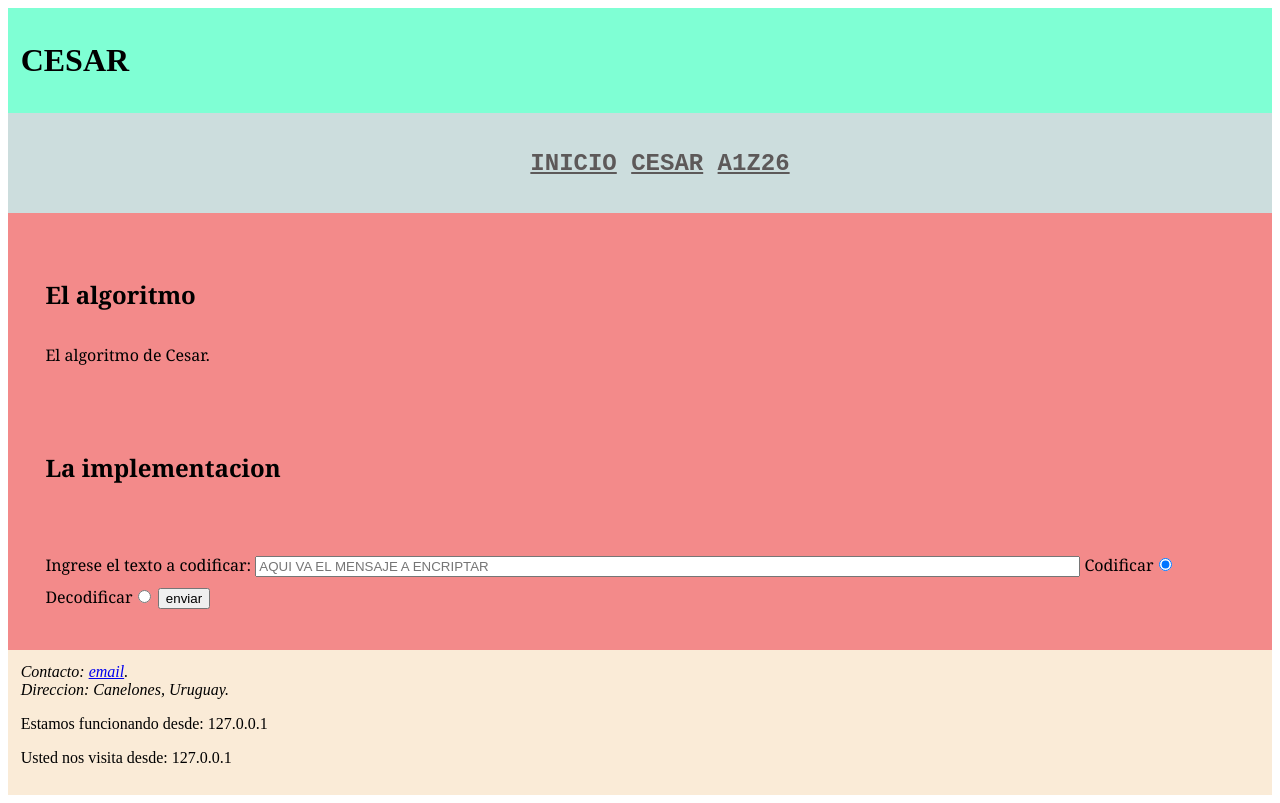
After one commit to jucaacuna/pwebinet, a PHP site: page /cesar.php in a window 1280 px wide. The commit adds this page. Run offline with PHP 8.4, Linux system fonts and the light colour scheme.

Commit message:
Se modifica header para que quede contenido en uno generico reutilizable. Los title de las paginas quedan definidos como variables para reutilizarlos en el header. Se agrega pagina para cifrado cesar.

```diff
--- /dev/null
+++ b/cesar.php
@@ -0,0 +1,37 @@
+<!DOCTYPE html>
+<html lang="es">
+<head>
+    <?php require 'miHead.php'; ?>
+    <title><?php echo $titulo="CESAR"?></title>
+</head>
+
+<?php require_once 'miMenu.php'; ?>
+<main>
+		<article>
+			<h2>El algoritmo</h2>
+			<p>El algoritmo de Cesar.</p>
+		</article>
+
+		<article>
+			<h2>La implementacion</h2>
+            <p> </p>
+
+		</article>
+        <article>
+        <form method="post" action="cesar.php">
+        Ingrese el texto a codificar:
+        <input type="text" name="input" maxlength="200" size="100" autocomplete="off" placeholder='AQUI VA EL MENSAJE A ENCRIPTAR'>
+        Codificar<input type="radio" name="opcion" value="codificar" checked = "checked">
+        Decodificar<input type="radio" name="opcion" value="decodificar">
+        <input type="submit" value="enviar">
+        </form>
+
+        <?php require_once 'procesarCesar.php';?>
+
+        </article>
+    </main>
+<?php require_once 'miFooter.php'; ?>
+<body>
+
+</body>
+</html>
--- a/css/estilo.css
+++ b/css/estilo.css
@@ -39,6 +39,9 @@ main article { /*Afecta todos los article contenidos en un main, a cualquier niv
     margin: 1%;
     padding: 1%;
     font-family:Cambria, Cochin, Georgia, Times, 'Times New Roman', serif;
+    font-size: 16px;
+    align-items: baseline;
+    line-height: 2;
     &:hover { /* Anidamiento CSS. El selector anidado NO debe comenzar con nombre de identificador. Debe agregar & al inicio.*/
         box-shadow: 0 3px 5px #1528d3;
     }
--- a/index.php
+++ b/index.php
@@ -4,14 +4,10 @@
 
 <head>
     <?php require 'miHead.php'; ?>
-    <title>INICIO</title>
+    <title><?php echo $titulo="INICIO"?></title>
 </head>
 
 <body>
-
-    <header>
-        <h1>Criptonotas </h1>
-    </header>
     <?php require 'miMenu.php'; ?>
     <main>
 		<article>
--- a/miFooter.php
+++ b/miFooter.php
@@ -8,6 +8,7 @@ echo
         Direccion: Canelones, Uruguay.<br>
         </address>
         <p> Estamos funcionando desde: {$_SERVER['SERVER_ADDR']} </p>
+        <p> Usted nos visita desde: {$_SERVER['REMOTE_ADDR']}</p>
     </footer>";
     /* Con {} se contiene la variable dentro del string. Y con \" se puede escapar para poder usar la comilla como parte del contenido del String.*/
 
--- a/miMenu.php
+++ b/miMenu.php
@@ -1,10 +1,14 @@
 <?php
-/*Este modulo es para contener el menu de la pagina y no tener que sobreescribirlo en cada subpagina. */
+/*Este modulo es para contener el header y menu de la pagina y no tener que sobreescribirlo en cada subpagina. */
+echo
+    "<header>
+        <h1> {$titulo} </h1>
+    </header>";
 echo
     '<nav>
         <ul>
             <li> <a href="./">INICIO</a></li>
-            <li> <a href="./pruebas.php"> PRUEBAS</a></li>
+            <li> <a href="./cesar.php"> CESAR</a></li>
             <li> <a href="./a1z26.php"> A1Z26</a></li>
         </ul>
     </nav>';
--- a/procesar.php
+++ b/procesarA1z26.php
@@ -10,8 +10,7 @@ principal();
 
 // ############################################### FUNCIONES #######################################
 
-//Esta funcion es pensando en la seguridad... para que el usuario no inyecte codigo en el string.
-//Fundamentar con datos.
+//Esta funcion es pensando en la seguridad... para que el usuario no inyecte código en el string.
 function validarInput($var){
 
     $var = strip_tags($var); // le saca las etiquetas html
@@ -72,7 +71,7 @@ function imprimir($m, $c, $t, $o) { /* El output del algotimo queda contenido en
      }
      echo "<hr/>
      Realizado: $t <br />
-     Usted selecciono la opcion: $o.
+     Usted seleccionó la opción: $o.
      </div>";
 
 
```
Also changed, not shown: a1z26.php (+6 -7 lines), pruebas.php (deleted, +0 -14 lines), procesarCesar.php (added).
